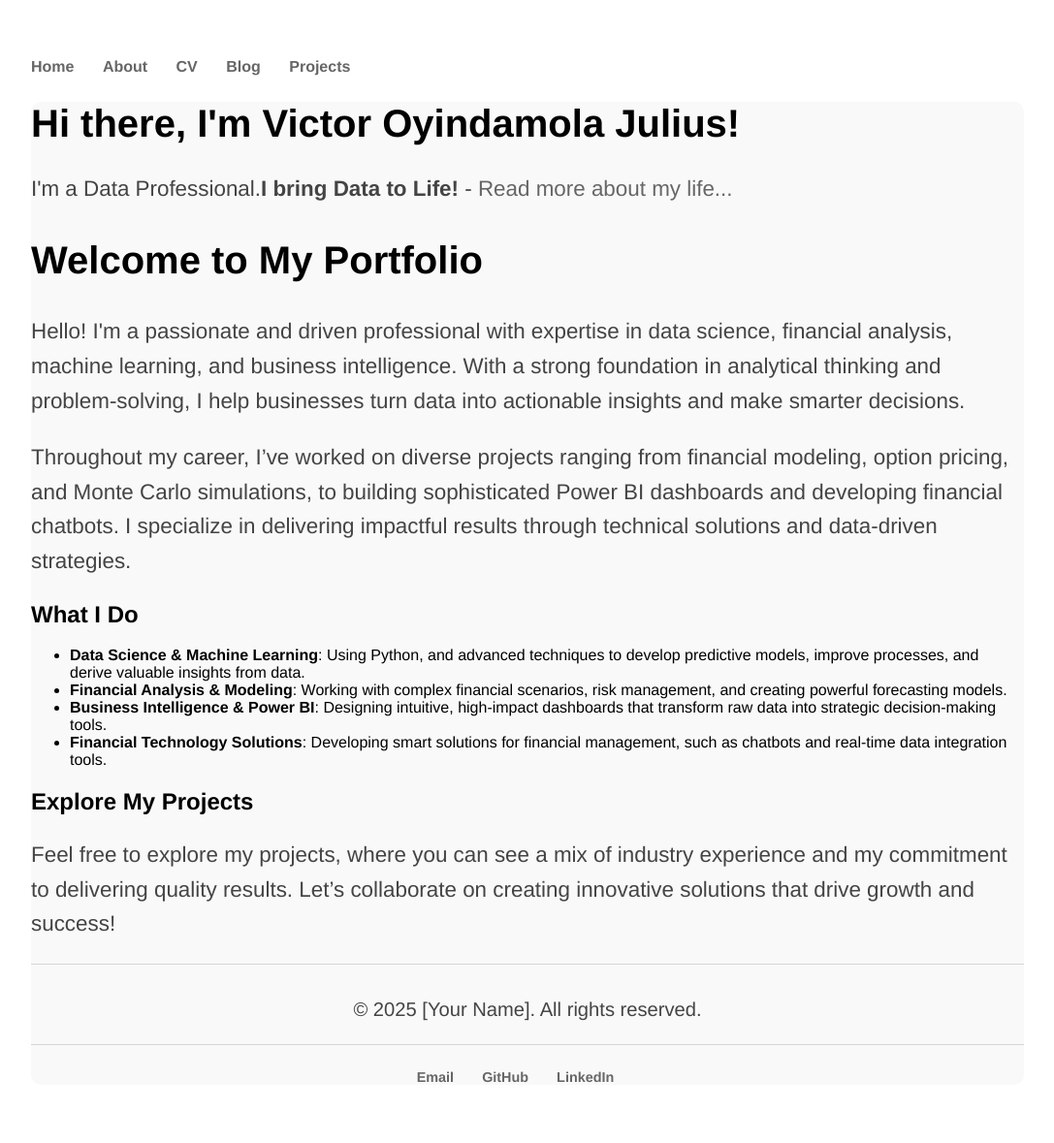
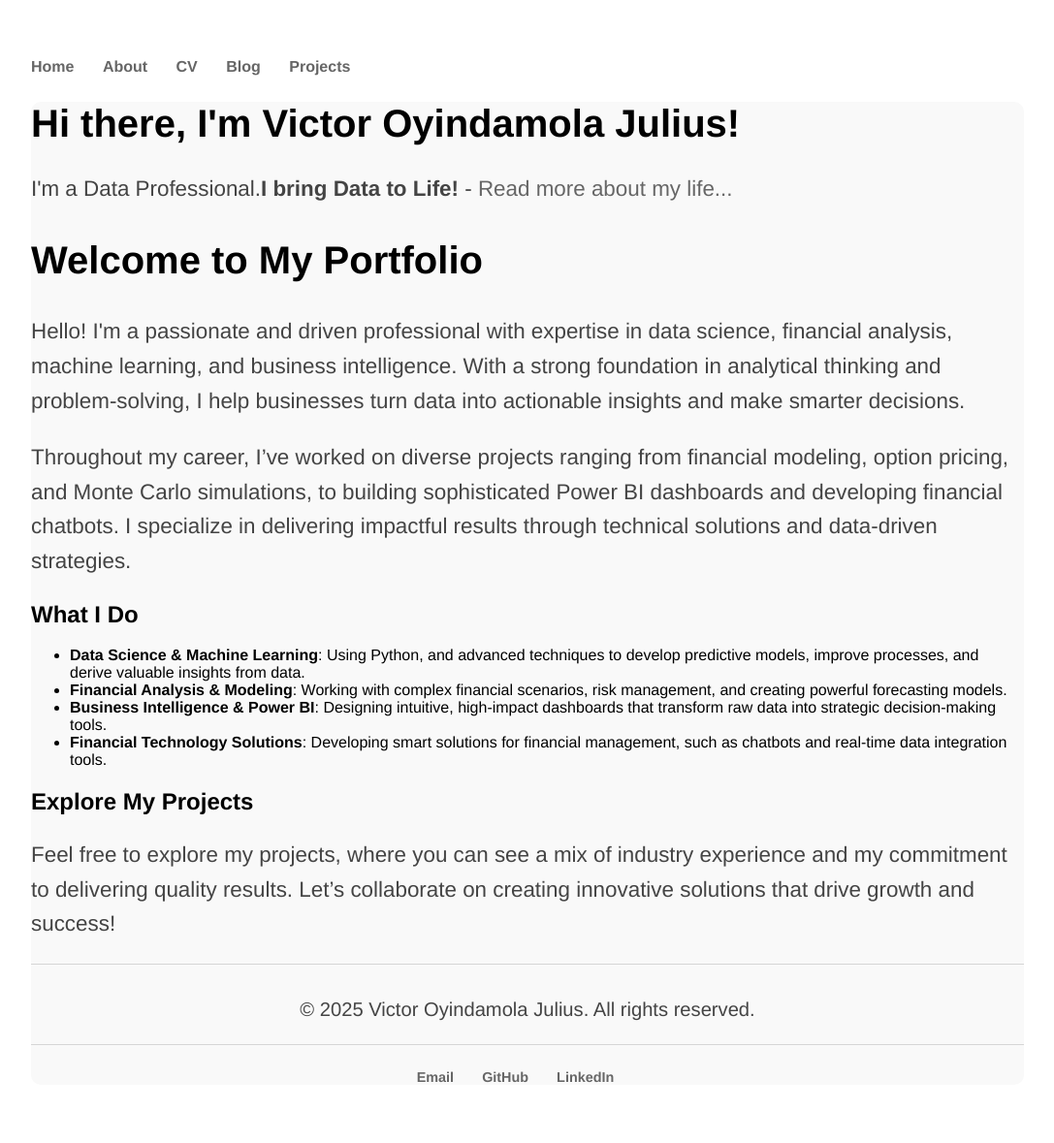
Before and after one commit to VeequeJay/VeequeJay.github.io, a Jekyll site: the page built from index.html, in a window 1280 px wide. Shown: the whole page at 97% size, without its empty margins (96-1183 px from the left). Built offline with Jekyll 4.4.1, drawn with Linux system fonts in a browser that asks for light colours.

Commit message:
Update index.html

```diff
--- a/index.html
+++ b/index.html
@@ -29,11 +29,9 @@ layout: default
     <section class="projects">
         <h2>Explore My Projects</h2>
         <p>Feel free to explore my projects, where you can see a mix of industry experience and my commitment to delivering quality results. Let’s collaborate on creating innovative solutions that drive growth and success!</p>
-        <!-- You can link to your project pages here -->
     </section>
 
     <footer>
-        <p>&copy; 2025 [Your Name]. All rights reserved.</p>
-        <!-- You can add social media links or contact details in the footer -->
+        <p>&copy; 2025 Victor Oyindamola Julius. All rights reserved.</p>
     </footer>
 </body>
```
